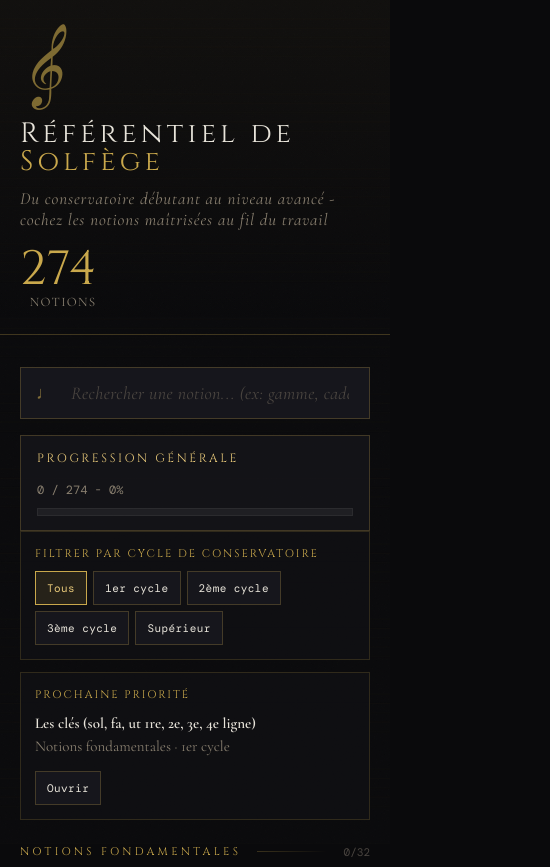
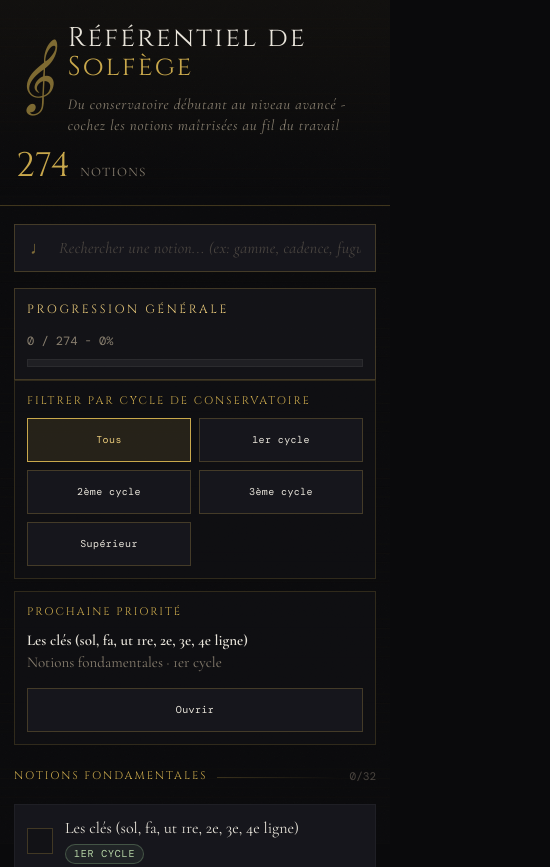
Before and after one commit to Cavistis200/cavistis2000.github.io, a plain HTML site: page index.html in a window 390 px wide. Shown: the top 867 px of the page, 550 px wide, since content can reach past the window. Drawn offline with nearby package versions, Linux system fonts and the light colour scheme; a web font is replaced by a local one.

Commit message:
Update index.html

```diff
--- a/index.html
+++ b/index.html
@@ -2,7 +2,7 @@
 <html lang="fr">
 <head>
 <meta charset="UTF-8">
-<meta name="viewport" content="width=device-width, initial-scale=1.0">
+<meta name="viewport" content="width=device-width, initial-scale=1.0, maximum-scale=1.0, minimum-scale=1.0, user-scalable=no, viewport-fit=cover">
 <title>Solfège - Référentiel des Notions</title>
 <link href="https://fonts.googleapis.com/css2?family=Cormorant+Garamond:ital,wght@0,300;0,400;0,600;1,300;1,400&family=Cinzel:wght@400;600&family=DM+Mono:wght@300;400&display=swap" rel="stylesheet">
 <style>
@@ -23,12 +23,24 @@
 
   * { box-sizing: border-box; margin: 0; padding: 0; }
 
+  html {
+    width: 100%;
+    min-height: 100%;
+    overflow-x: hidden;
+    -webkit-text-size-adjust: 100%;
+    text-size-adjust: 100%;
+    touch-action: pan-y;
+  }
+
   body {
     background: var(--bg);
     color: var(--text);
     font-family: 'Cormorant Garamond', Georgia, serif;
     min-height: 100vh;
     overflow-x: hidden;
+    width: 100%;
+    overscroll-behavior-x: none;
+    -webkit-tap-highlight-color: transparent;
   }
 
   body::before {
@@ -726,17 +738,157 @@
   .hidden { display: none !important; }
 
   @media (max-width: 700px) {
-    header { padding: 32px 20px 24px; }
-    .search-container { padding: 0 20px; }
-    main { padding: 24px 20px 60px; }
-    .notion-grid { grid-template-columns: 1fr; }
-    .header-inner { flex-wrap: wrap; gap: 16px; }
-    .clef-symbol { font-size: 72px; }
-    .notion-count { margin-left: 0; }
-    .focus-body { align-items: flex-start; flex-direction: column; }
-    .progress-top, .modal-study { align-items: flex-start; flex-direction: column; }
-    .modal { margin: 10px; }
-    .modal-top, .modal-body { padding: 20px; }
+    header {
+      padding: calc(24px + env(safe-area-inset-top)) 16px 22px;
+    }
+    .header-inner {
+      flex-wrap: wrap;
+      align-items: center;
+      gap: 14px;
+    }
+    .clef-symbol {
+      font-size: 64px;
+    }
+    .header-text {
+      flex: 1;
+      min-width: 220px;
+    }
+    .header-text h1 {
+      font-size: 27px;
+      line-height: 1.08;
+      letter-spacing: 0.08em;
+    }
+    .header-text p {
+      font-size: 15px;
+      line-height: 1.35;
+    }
+    .notion-count {
+      width: 100%;
+      margin-left: 0;
+      text-align: left;
+      display: flex;
+      align-items: baseline;
+      gap: 10px;
+    }
+    .notion-count .num {
+      font-size: 34px;
+    }
+    .search-container {
+      padding: 0 14px;
+      margin-top: 18px;
+    }
+    .search-wrap input {
+      min-height: 48px;
+      font-size: 16px;
+      padding: 13px 14px 13px 44px;
+    }
+    .progress-panel,
+    .control-block,
+    .focus-panel {
+      padding: 12px;
+    }
+    .progress-top,
+    .modal-study {
+      align-items: flex-start;
+      flex-direction: column;
+    }
+    .segmented {
+      display: grid;
+      grid-template-columns: repeat(2, minmax(0, 1fr));
+      gap: 8px;
+    }
+    .level-filter,
+    .action-btn {
+      min-height: 44px;
+      width: 100%;
+      padding: 10px 8px;
+      font-size: 10px;
+      white-space: normal;
+    }
+    .focus-body {
+      align-items: flex-start;
+      flex-direction: column;
+    }
+    main {
+      padding: 24px 14px 60px;
+    }
+    .category {
+      margin-bottom: 34px;
+    }
+    .category-header {
+      gap: 10px;
+      align-items: flex-start;
+    }
+    .category-header h2 {
+      white-space: normal;
+      line-height: 1.35;
+      letter-spacing: 0.18em;
+    }
+    .category-line {
+      margin-top: 8px;
+    }
+    .notion-grid {
+      grid-template-columns: minmax(0, 1fr);
+      gap: 10px;
+    }
+    .notion-card {
+      min-height: 64px;
+      padding: 13px 12px;
+      transform: none !important;
+    }
+    .card-name {
+      font-size: 16px;
+      line-height: 1.25;
+      overflow-wrap: anywhere;
+    }
+    .card-check,
+    .check-box {
+      width: 26px;
+      height: 26px;
+    }
+    .modal-overlay {
+      align-items: stretch;
+      padding: env(safe-area-inset-top) 0 env(safe-area-inset-bottom);
+    }
+    .modal {
+      width: 100%;
+      max-width: none;
+      min-height: 100dvh;
+      max-height: 100dvh;
+      margin: 0;
+      border-left: none;
+      border-right: none;
+      overflow-y: auto;
+    }
+    .modal-top,
+    .modal-body {
+      padding: 20px 16px;
+    }
+    .modal-title {
+      font-size: 20px;
+      padding-right: 42px;
+      overflow-wrap: anywhere;
+    }
+    .modal-desc {
+      font-size: 16px;
+      line-height: 1.65;
+    }
+    .modal-link {
+      padding: 13px 12px;
+    }
+    footer {
+      padding: 22px 14px calc(22px + env(safe-area-inset-bottom));
+      line-height: 1.5;
+    }
+  }
+
+  @media (max-width: 380px) {
+    .segmented {
+      grid-template-columns: 1fr;
+    }
+    .header-text {
+      min-width: 180px;
+    }
   }
 </style>
 </head>
```
